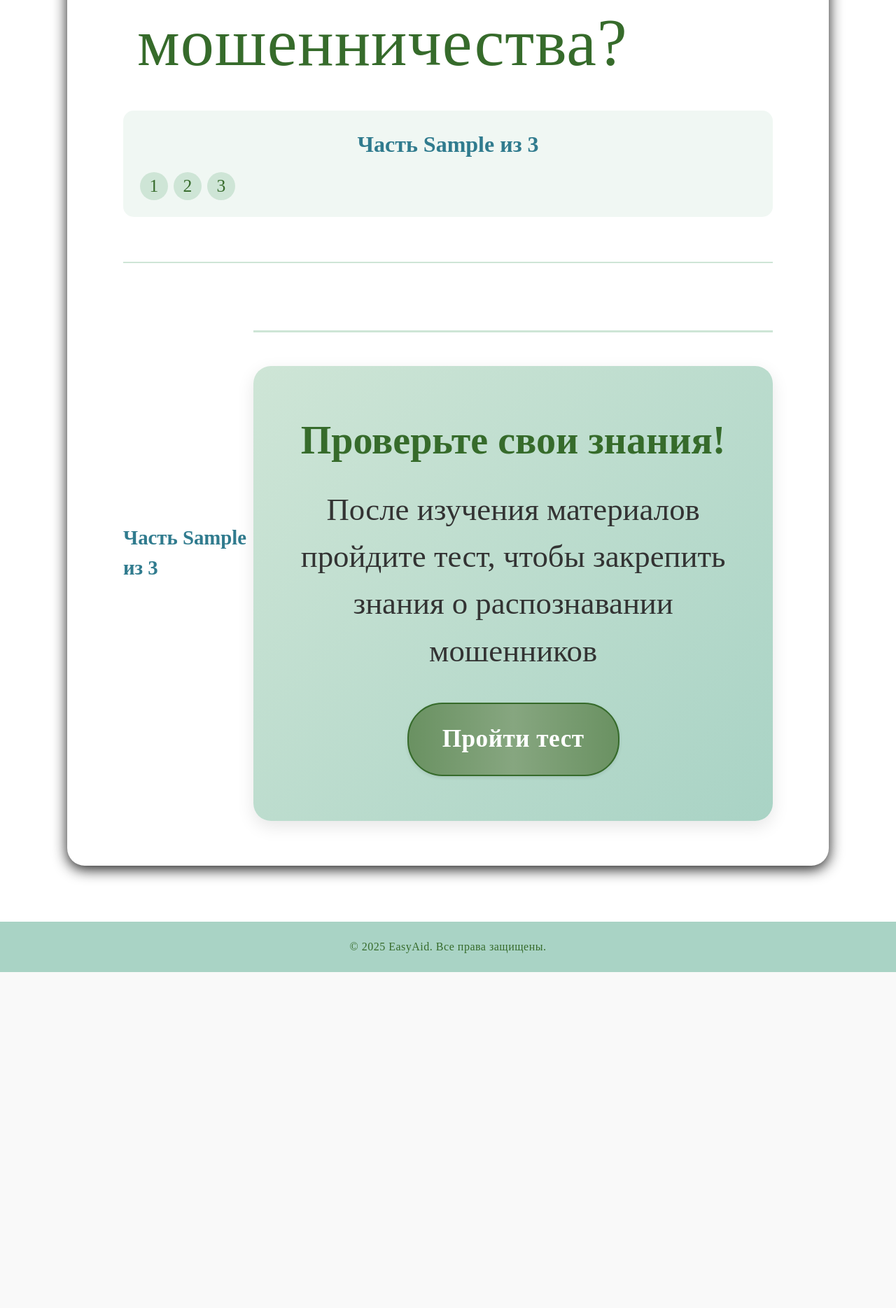
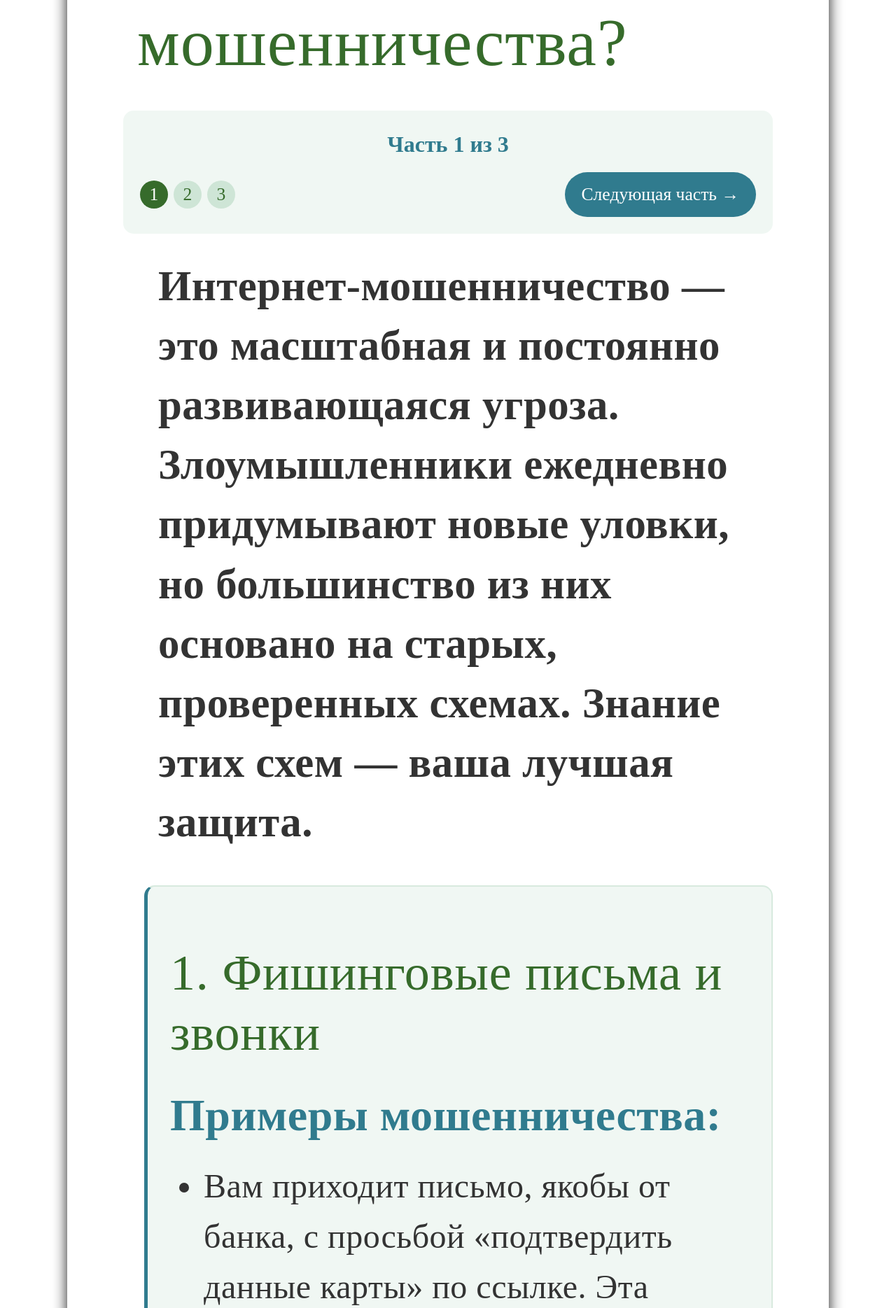
Before and after one commit to illidirr/easyaid-2025, a Django app: template main/templates/main/page3.html in a window 1280 px wide. Shown: the part 386-2255 px from the top of the page at 70% size. Before the commit the page ends 1775 px from the top, so only its background shows below. Run offline with Django 4.2, Linux system fonts and the light colour scheme; the template is opened without the code that fills it: most values are stand-ins (such as "Sample title", 1, 10 or a date in 2020).

Commit message:
Update page3.html
Signed-off-by: illidirr <zhdanko.y@bk.ru>

```diff
--- a/main/templates/main/page3.html
+++ b/main/templates/main/page3.html
@@ -9,33 +9,24 @@
     <!-- Индикатор страницы -->
     <div class="page-indicator">
         <div class="page-info">
-            Часть {{ current_part }} из 3
+            Часть 1 из 3
         </div>
         <div class="page-navigation">
-            {% if current_part > 1 %}
-                <a href="{% url 'page3' %}?part={{ current_part|add:"-1" }}" class="page-nav-btn prev-btn">← Предыдущая часть</a>
-            {% endif %}
+            <a href="#" class="page-nav-btn prev-btn" onclick="showPrevPart(event)">← Предыдущая часть</a>
 
             <div class="page-numbers">
-                {% for i in "123" %}
-                    {% if forloop.counter == current_part %}
-                        <span class="page-number active">{{ forloop.counter }}</span>
-                    {% else %}
-                        <a href="{% url 'page3_part' part_num=forloop.counter %}" class="page-number">{{ forloop.counter }}</a>
-                    {% endif %}
-                {% endfor %}
+                <span class="page-number active" onclick="showPart(1)">1</span>
+                <a href="#" class="page-number" onclick="showPart(2, event)">2</a>
+                <a href="#" class="page-number" onclick="showPart(3, event)">3</a>
             </div>
 
-            {% if current_part < 3 %}
-                <a href="{% url 'page3' %}?part={{ current_part|add:"-1" }}" class="page-nav-btn next-btn">Следующая часть →</a>
-            {% endif %}
+            <a href="#" class="page-nav-btn next-btn" onclick="showNextPart(event)">Следующая часть →</a>
         </div>
     </div>
 
     <div class="text-content">
-        <div class="content-section">
-            {% if current_part == 1 %}
         <!-- Часть 1 -->
+        <div class="content-section part" data-part="1">
             <p class="intro-text">
                 Интернет-мошенничество — это масштабная и постоянно развивающаяся угроза. Злоумышленники ежедневно придумывают новые уловки, но большинство из них основано на старых, проверенных схемах. Знание этих схем — ваша лучшая защита.
             </p>
@@ -96,9 +87,10 @@
                     Помните: легальные организаторы лотерей никогда не требуют предоплату за получение приза.
                 </p>
             </div>
+        </div>
 
-            {% elif current_part == 2 %}
-            <!-- Часть 2 -->
+        <!-- Часть 2 (скрыта по умолчанию) -->
+        <div class="content-section part" data-part="2" style="display: none;">
             <div class="info-block">
                 <h2>4. Романтические мошенничества</h2>
 
@@ -148,9 +140,10 @@
                     <li>Никогда не предоставляйте удаленный доступ к своему компьютеру незнакомым людям.</li>
                 </ul>
             </div>
+        </div>
 
-            {% elif current_part == 3 %}
-            <!-- Часть 3 -->
+        <!-- Часть 3 (скрыта по умолчанию) -->
+        <div class="content-section part" data-part="3" style="display: none;">
             <div class="info-block">
                 <h2>7. Мошенничество на сайтах объявлений (с арендой жилья)</h2>
 
@@ -219,32 +212,27 @@
                     Здравый скептицизм — ваш лучший друг. Если предложение кажется слишком хорошим, чтобы быть правдой, или кто-то торопит вас с деньгами под предлогом срочности, — это почти наверняка мошенничество. Останавливайтесь, проверяйте информацию и не поддавайтесь на давление.
                 </p>
             </div>
-            {% endif %}
         </div>
     </div>
 
     <!-- Нижняя навигация -->
     <div class="page-navigation-bottom">
-        {% if current_part > 1 %}
-            <a href="{% url 'page3' %}?part={{ current_part|add:"-1" }}" class="page-nav-btn prev-btn">← Предыдущая часть</a>
-        {% endif %}
+        <a href="#" class="page-nav-btn prev-btn" onclick="showPrevPart(event)">← Предыдущая часть</a>
 
         <div class="page-info-bottom">
-            Часть {{ current_part }} из 3
+            Часть 1 из 3
         </div>
 
-        {% if current_part < 3 %}
-            <a href="{% url 'page3' %}?part={{ current_part|add:"-1" }}" class="page-nav-btn next-btn">Следующая часть →</a>
-        {% else %}
-            <!-- КНОПКА ПЕРЕХОДА НА ТЕСТ (только на последней странице) -->
-            <div class="test-promo-section">
+        <a href="#" class="page-nav-btn next-btn" onclick="showNextPart(event)">Следующая часть →</a>
+    </div>
+
+    <!-- Тестовый промо-блок (только на последней странице) -->
+    <div class="test-promo-section" id="test-promo" style="display: none;">
         <div class="test-promo">
             <h3> Проверьте свои знания!</h3>
             <p>После изучения материалов пройдите тест, чтобы закрепить знания о распознавании мошенников</p>
             <a href="{% url 'test' %}" class="test-promo-btn">Пройти тест</a>
         </div>
-            </div>
-        {% endif %}
     </div>
 
 </div>
@@ -284,6 +272,9 @@
         transition: all 0.3s ease;
         font-size: 1.6rem;
         white-space: nowrap;
+        cursor: pointer;
+        border: none;
+        font-family: inherit;
     }
 
     .page-nav-btn:hover {
@@ -309,6 +300,7 @@
         text-decoration: none;
         font-size: 1.6rem;
         transition: all 0.3s ease;
+        cursor: pointer;
     }
 
     .page-number.active {
@@ -334,6 +326,65 @@
         font-size: 1.8rem;
         color: rgb(48, 123, 142);
         font-weight: bold;
+    }
+
+    /* Дополнительные стили для этой страницы */
+    .info-block {
+        margin-bottom: 3rem;
+        padding: 2rem;
+        background: rgba(206, 229, 214, 0.3);
+        border-radius: 15px;
+        border: 2px solid rgba(206, 229, 214, 0.7);
+        border-left: 5px solid rgb(48, 123, 142);
+    }
+
+    .warning-text {
+        background: rgba(255, 87, 87, 0.1);
+        padding: 1rem;
+        border-radius: 8px;
+        border-left: 4px solid #ff5757;
+        margin: 1rem 0;
+        color: #d32f2f;
+        font-weight: bold;
+    }
+
+    .important-text {
+        background: rgba(76, 175, 80, 0.1);
+        padding: 1rem;
+        border-radius: 8px;
+        border-left: 4px solid #4CAF50;
+        margin: 1rem 0;
+        color: #2e7d32;
+        font-weight: bold;
+    }
+
+    .italic-text {
+        font-style: italic;
+        color: #666;
+        padding: 0.5rem 1rem;
+        background: rgba(0, 0, 0, 0.03);
+        border-radius: 6px;
+    }
+
+    .conclusion-block {
+        padding: 3.5rem;
+        background: linear-gradient(135deg, rgb(206, 229, 214), rgb(169, 211, 197));
+        border-radius: 25px;
+        text-align: center;
+        margin-top: 4rem;
+    }
+
+    .conclusion-block h2 {
+        color: rgb(54, 107, 43);
+        margin-bottom: 2rem;
+        font-size: 4.5rem;
+        line-height: 1.2;
+    }
+
+    .conclusion-text {
+        font-size: 3.5rem;
+        font-weight: bold;
+        line-height: 1.5;
     }
 
     /* Адаптация для мобильных */
@@ -362,6 +413,112 @@
         .page-info, .page-info-bottom {
             font-size: 1.6rem;
         }
+
+        .info-block {
+            padding: 1.2rem;
+        }
+
+        .conclusion-block {
+            padding: 1.5rem;
+        }
+
+        .conclusion-block h2 {
+            font-size: 1.6rem;
+        }
+
+        .conclusion-text {
+            font-size: 1.2rem;
+        }
+    }
+
+    @media (max-width: 480px) {
+        .page-nav-btn {
+            padding: 0.5rem 1rem;
+            font-size: 1.2rem;
+        }
+
+        .page-number {
+            width: 35px;
+            height: 35px;
+            font-size: 1.4rem;
+        }
     }
 </style>
+
+<script>
+    let currentPart = 1;
+    const totalParts = 3;
+
+    function showPart(partNum, event = null) {
+        if (event) event.preventDefault();
+
+        // Скрываем все части
+        document.querySelectorAll('.part').forEach(part => {
+            part.style.display = 'none';
+        });
+
+        // Показываем выбранную часть
+        document.querySelector(`.part[data-part="${partNum}"]`).style.display = 'block';
+
+        // Обновляем текущую часть
+        currentPart = partNum;
+
+        // Обновляем навигацию
+        updateNavigation();
+    }
+
+    function showPrevPart(event) {
+        event.preventDefault();
+        if (currentPart > 1) {
+            showPart(currentPart - 1);
+        }
+    }
+
+    function showNextPart(event) {
+        event.preventDefault();
+        if (currentPart < totalParts) {
+            showPart(currentPart + 1);
+        }
+    }
+
+    function updateNavigation() {
+        // Обновляем информацию о странице
+        document.querySelector('.page-info').textContent = `Часть ${currentPart} из ${totalParts}`;
+        document.querySelector('.page-info-bottom').textContent = `Часть ${currentPart} из ${totalParts}`;
+
+        // Обновляем кнопки навигации
+        const prevBtn = document.querySelector('.prev-btn');
+        const nextBtn = document.querySelector('.next-btn');
+
+        if (prevBtn) prevBtn.style.display = currentPart > 1 ? 'block' : 'none';
+        if (nextBtn) nextBtn.style.display = currentPart < totalParts ? 'block' : 'none';
+
+        // Обновляем активный номер страницы
+        document.querySelectorAll('.page-number').forEach((num, index) => {
+            if (index + 1 === currentPart) {
+                num.classList.add('active');
+                num.removeAttribute('href');
+                num.onclick = null;
+            } else {
+                num.classList.remove('active');
+                num.setAttribute('href', '#');
+                num.onclick = (e) => showPart(index + 1, e);
+            }
+        });
+
+        // Показываем/скрываем тестовый промо-блок
+        const testPromo = document.getElementById('test-promo');
+        if (testPromo) {
+            testPromo.style.display = currentPart === totalParts ? 'block' : 'none';
+        }
+
+        // Прокрутка к верху страницы
+        window.scrollTo({ top: 0, behavior: 'smooth' });
+    }
+
+    // Инициализация
+    document.addEventListener('DOMContentLoaded', function() {
+        showPart(1);
+    });
+</script>
 {% endblock %}
```
Lines whose indentation alone changed are shown as unchanged.
